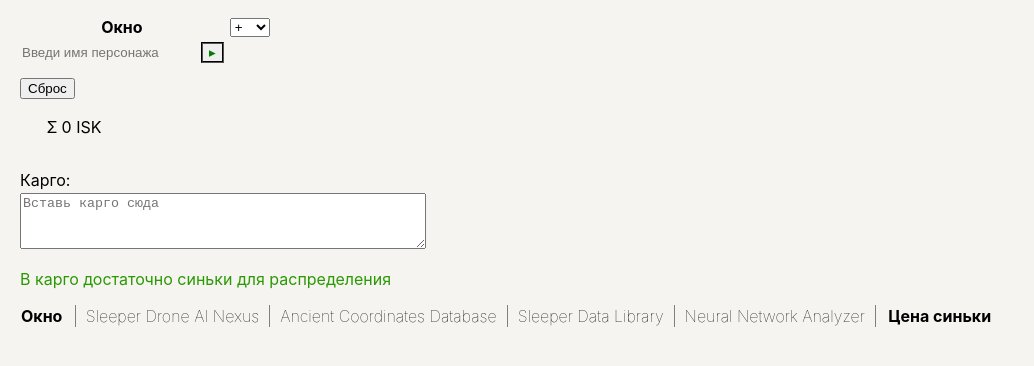
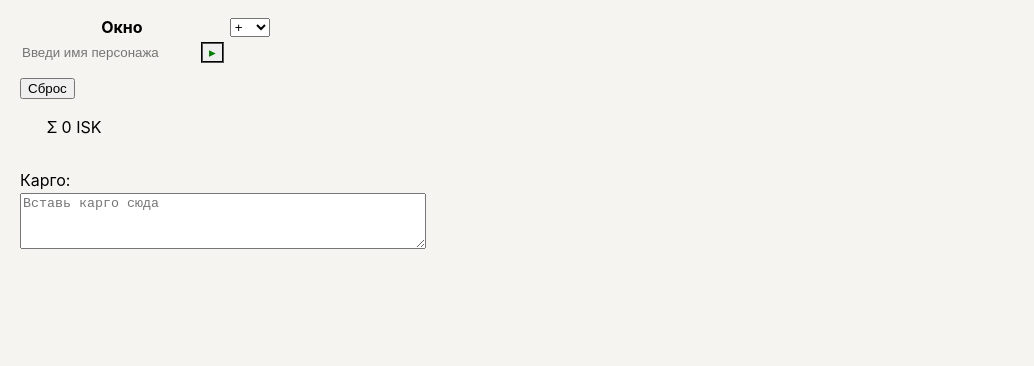
Before and after one commit to alpha02x/crabber, a React (Create React App) app: page / in a window 1280 px wide. Shown: the top 366 px of the page, without its empty margins (0-1034 px from the left). Built offline with nearby package versions, Linux system fonts and the light colour scheme.

Commit message:
blue loot distribution table conditional rendering

```diff
--- a/src/components/Calculator/BlueLootCalculator.tsx
+++ b/src/components/Calculator/BlueLootCalculator.tsx
@@ -75,7 +75,9 @@ export class BlueLootCalculator extends React.Component<BlueLootCalculatorProps,
 		return (
 			<div className="blueLootCalculator">
 				<div>Карго:</div>
-				<textarea className="cargoInput" placeholder="Вставь карго сюда" onChange={this.onChange.bind(this)} />
+				<textarea id="cargoInput" className="cargoInput" placeholder="Вставь карго сюда" onChange={this.onChange.bind(this)} />
+				{((document.getElementById("cargoInput") as HTMLInputElement)?.value ?? "") !== "" && (
+					<div>
 						{this.getCargoPrice(this.state.cargoContents) < this.props.totalFarmedMoney ? (
 							<span className="cargoWarning notEnoughCargoWarning">
 								<p>В карго недостаточно синьки для распределения</p>
@@ -112,6 +114,8 @@ export class BlueLootCalculator extends React.Component<BlueLootCalculatorProps,
 							))}
 						</table>
 					</div>
+				)}
+			</div>
 		);
 	}
 }
--- a/src/components/Calculator/Calculator.css
+++ b/src/components/Calculator/Calculator.css
@@ -2,14 +2,11 @@
     padding-left: 10px;
 }
 
-.cargoWarning {
-	margin-left: 15px;
-	margin-top: 50%;
-}
 
 .notEnoughCargoWarning {
     color: #c4000d;
 }
+
 .enoughCargoWarning {
     color: #2a9902;
 }
```
Lines whose indentation alone changed are shown as unchanged.
